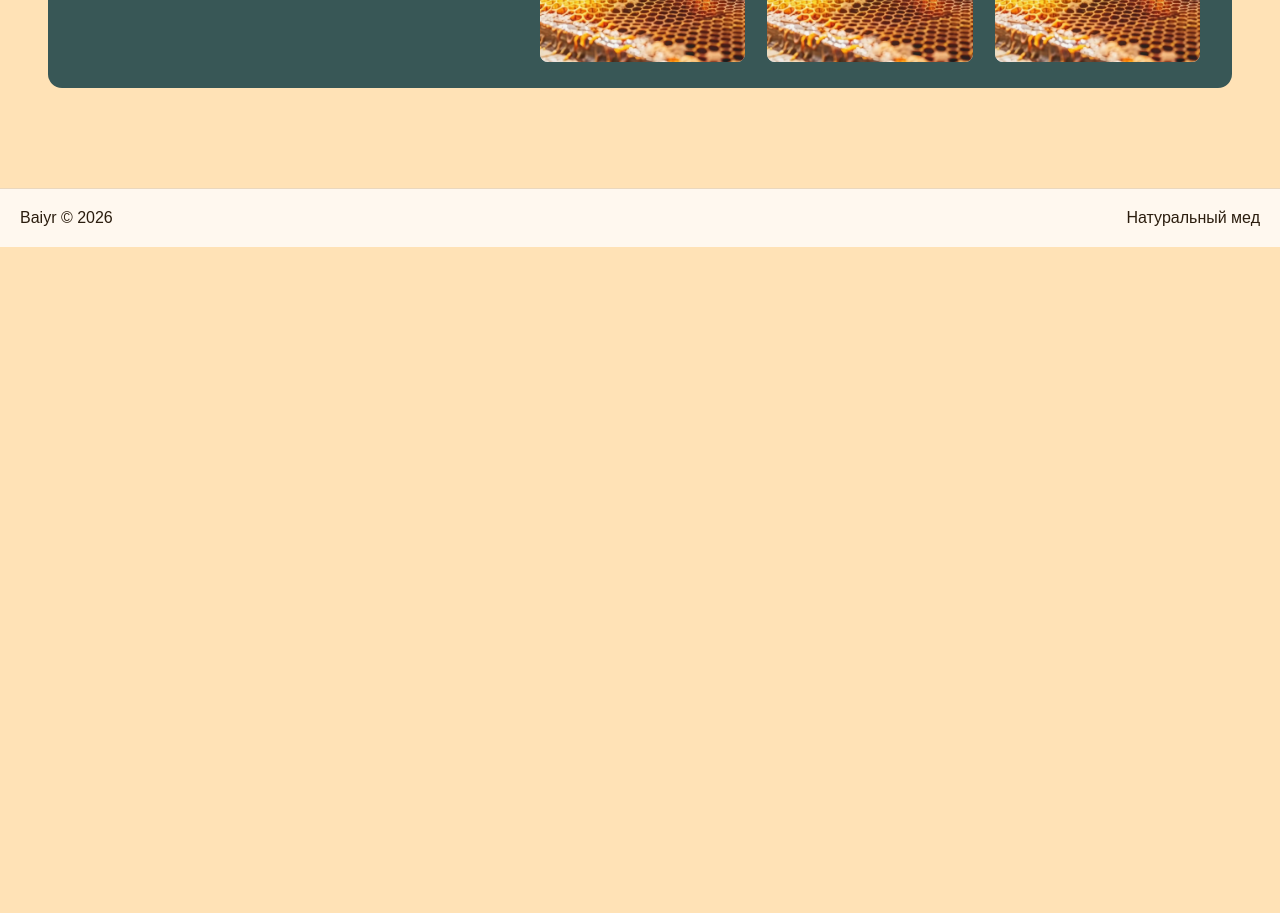
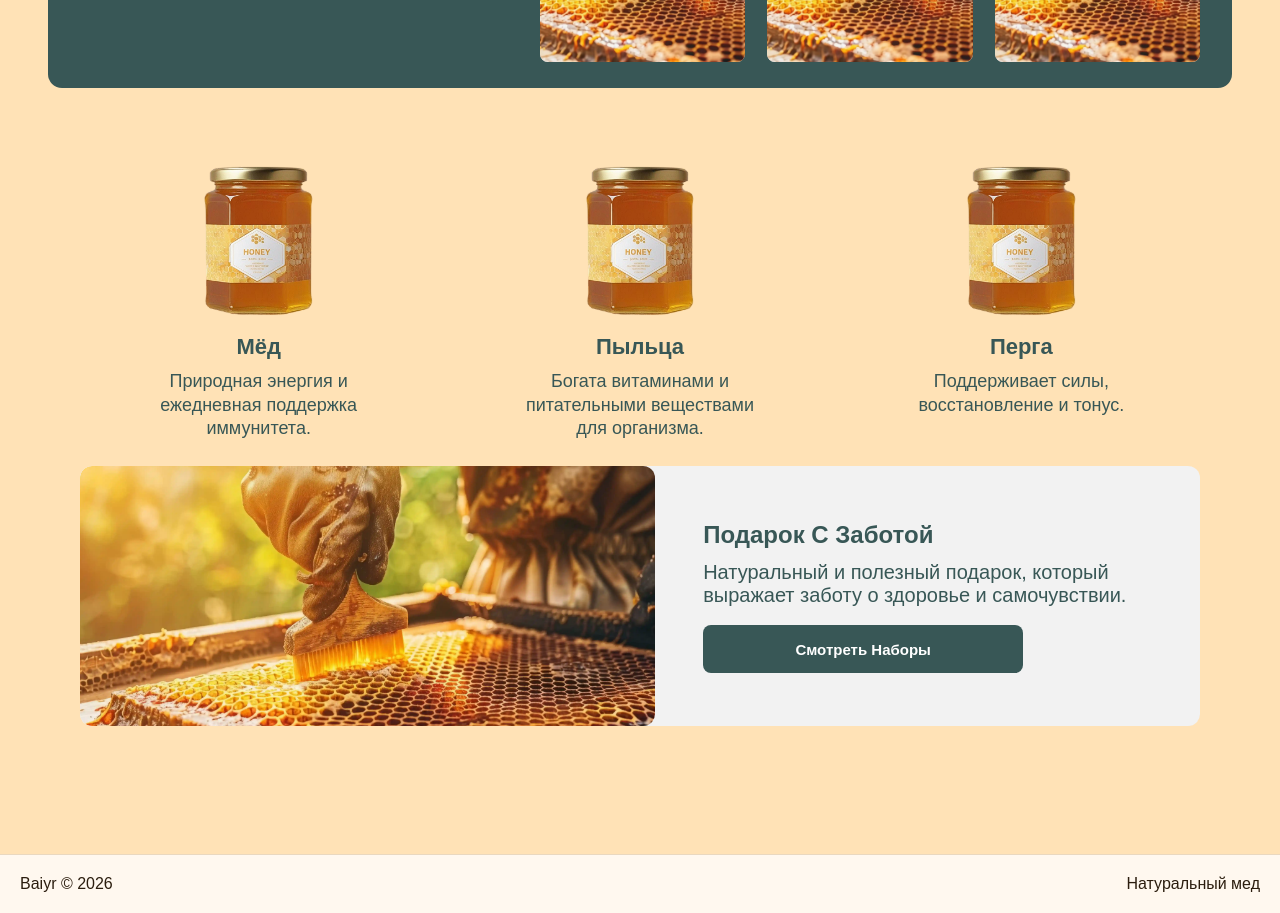
Before and after one commit to ElamanZ/baiyr, a Next.js app: page /about-us in a window 1280 px wide. Shown: the part 1820-2733 px from the top of the page. Before the commit the page ends 2067 px from the top, so only its background shows below. Built offline with nearby package versions, Linux system fonts and the light colour scheme.

Commit message:
feat: ProductsSection

```diff
--- a/src/app/about-us/page.tsx
+++ b/src/app/about-us/page.tsx
@@ -1,3 +1,4 @@
+import ProductsSection from "@/components/about/ProductsSection/ProductsSection";
 import styles from "./page.module.css";
 import AboutHero from "@/components/about/AboutHero/AboutHero";
 import QualitySection from "@/components/about/QualitySection/QualitySection";
@@ -12,6 +13,7 @@ export default function AboutPage() {
         <WholesaleSection />
         <WhyChooseSection />
         <QualitySection />
+        <ProductsSection />
       </div>
     </div>
   );
--- a/src/components/about/AboutHero/AboutHero.module.css
+++ b/src/components/about/AboutHero/AboutHero.module.css
@@ -12,15 +12,7 @@
 .heroImage {
   object-fit: cover;
   transform: scale(1.02);
-}
-
-.heroOverlay {
-  position: absolute;
-  inset: 0;
-  background:
-    linear-gradient(to bottom, rgba(34, 60, 59, 0.08), rgba(34, 60, 59, 0.16)),
-    linear-gradient(to top, rgba(34, 60, 59, 0.72), rgba(34, 60, 59, 0.08));
-  z-index: 1;
+  filter:blur(1px)
 }
 
 .logo {
--- /dev/null
+++ b/src/components/about/ProductsSection/ProductsSection.module.css
@@ -0,0 +1,138 @@
+.section {
+  border-radius: 14px;
+  padding: 32px 32px 28px;
+}
+
+/* ===== TOP ===== */
+
+.topGrid {
+  display: grid;
+  grid-template-columns: repeat(3, minmax(0, 1fr));
+  gap: 24px;
+  margin-bottom: 26px;
+}
+
+.card {
+  display: flex;
+  flex-direction: column;
+  align-items: center;
+  text-align: center;
+}
+
+.imageWrap {
+  position: relative;
+  width: 140px;
+  height: 160px;
+  margin-bottom: 14px;
+}
+
+.image {
+  object-fit: contain;
+}
+
+.card h3 {
+  margin-bottom: 10px;
+  color: #385756;
+  font-size: 22px;
+  font-weight: 800;
+}
+
+.card p {
+  max-width: 260px;
+  color: #385756;
+  font-size: 18px;
+  line-height: 1.3;
+  font-weight: 500;
+}
+
+/* ===== GIFT ===== */
+
+.giftBlock {
+  display: grid;
+  grid-template-columns: 1.1fr 1fr;
+  gap: 22px;
+  border-radius: 12px;
+  overflow: hidden;
+  background: #f2f2f2;
+}
+
+.giftImageWrap {
+  position: relative;
+  min-height: 260px;
+  border-radius: 12px;
+  overflow: hidden;
+}
+
+.giftImage {
+  object-fit: cover;
+}
+
+
+.giftContent {
+  padding: 26px 26px 24px;
+  display: flex;
+  flex-direction: column;
+  justify-content: center;
+}
+
+.giftContent h2 {
+  margin-bottom: 12px;
+  color: #385756;
+  font-size: 24px;
+  font-weight: 800;
+}
+
+.giftContent p {
+  margin-bottom: 18px;
+  color: #385756;
+  font-size: 20px;
+  font-weight: 500;
+}
+
+.button {
+  cursor: pointer;
+  width: 100%;
+  max-width: 320px;
+  height: 48px;
+  border: none;
+  border-radius: 8px;
+  background: #385756;
+  color: #ffffff;
+  font-size: 15px;
+  font-weight: 700;
+}
+
+/* ===== ADAPTIVE ===== */
+
+@media (max-width: 1024px) {
+  .topGrid {
+    gap: 18px;
+  }
+
+  .card h3 {
+    font-size: 20px;
+  }
+
+  .card p {
+    font-size: 17px;
+  }
+}
+
+@media (max-width: 768px) {
+  .section {
+    padding: 22px 16px 20px;
+  }
+
+  .topGrid {
+    grid-template-columns: 1fr;
+    gap: 18px;
+  }
+
+  .giftBlock {
+    grid-template-columns: 1fr;
+  }
+
+  .giftContent p {
+    font-size: 18px;
+  }
+}
--- /dev/null
+++ b/src/components/about/ProductsSection/ProductsSection.tsx
@@ -0,0 +1,70 @@
+import Image from "next/image";
+import styles from "./ProductsSection.module.css";
+import honey from "@/assets/images/Honey.png";
+import aboutHero from "@/assets/images/AboutHero.webp";
+
+const products = [
+  {
+    title: "Мёд",
+    text: "Природная энергия и ежедневная поддержка иммунитета.",
+  },
+  {
+    title: "Пыльца",
+    text: "Богата витаминами и питательными веществами для организма.",
+  },
+  {
+    title: "Перга",
+    text: "Поддерживает силы, восстановление и тонус.",
+  },
+];
+
+export default function ProductsSection() {
+  return (
+    <section className={styles.section}>
+      {/* ===== TOP CARDS ===== */}
+
+      <div className={styles.topGrid}>
+        {products.map((item) => (
+          <div key={item.title} className={styles.card}>
+            <div className={styles.imageWrap}>
+              <Image
+                src={honey}
+                alt={item.title}
+                fill
+                sizes="(max-width: 768px) 100vw, 33vw"
+                className={styles.image}
+              />
+            </div>
+
+            <h3>{item.title}</h3>
+            <p>{item.text}</p>
+          </div>
+        ))}
+      </div>
+
+      {/* ===== GIFT BLOCK ===== */}
+
+      <div className={styles.giftBlock}>
+        <div className={styles.giftImageWrap}>
+          <Image
+            src={aboutHero}
+            alt="Подарочные наборы Baiyr"
+            fill
+            sizes="(max-width: 768px) 100vw, 50vw"
+            className={styles.giftImage}
+          />
+        </div>
+
+        <div className={styles.giftContent}>
+          <h2>Подарок С Заботой</h2>
+          <p>
+            Натуральный и полезный подарок, который выражает заботу о здоровье и
+            самочувствии.
+          </p>
+
+          <button className={styles.button}>Смотреть Наборы</button>
+        </div>
+      </div>
+    </section>
+  );
+}
```
Also changed, not shown: src/assets/images/Gift.jpg (added), src/assets/images/Honey.png (added).
